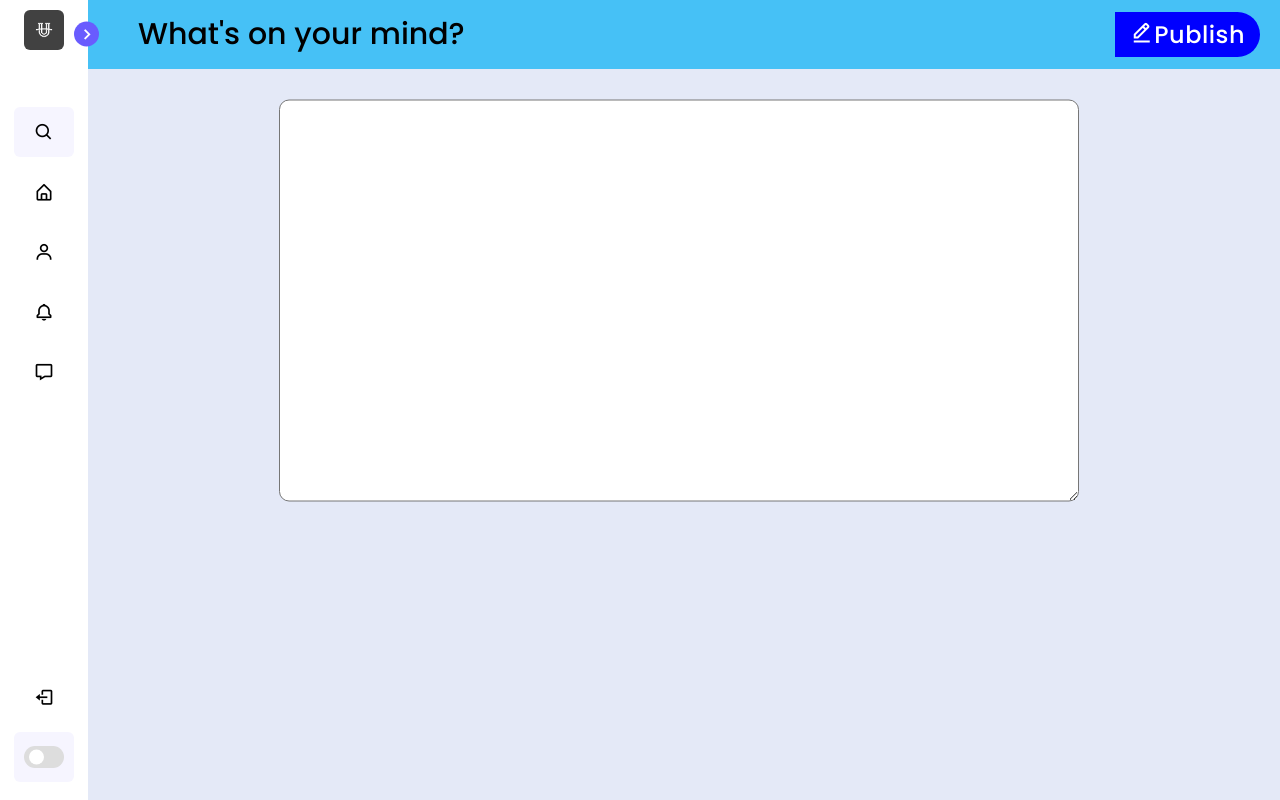
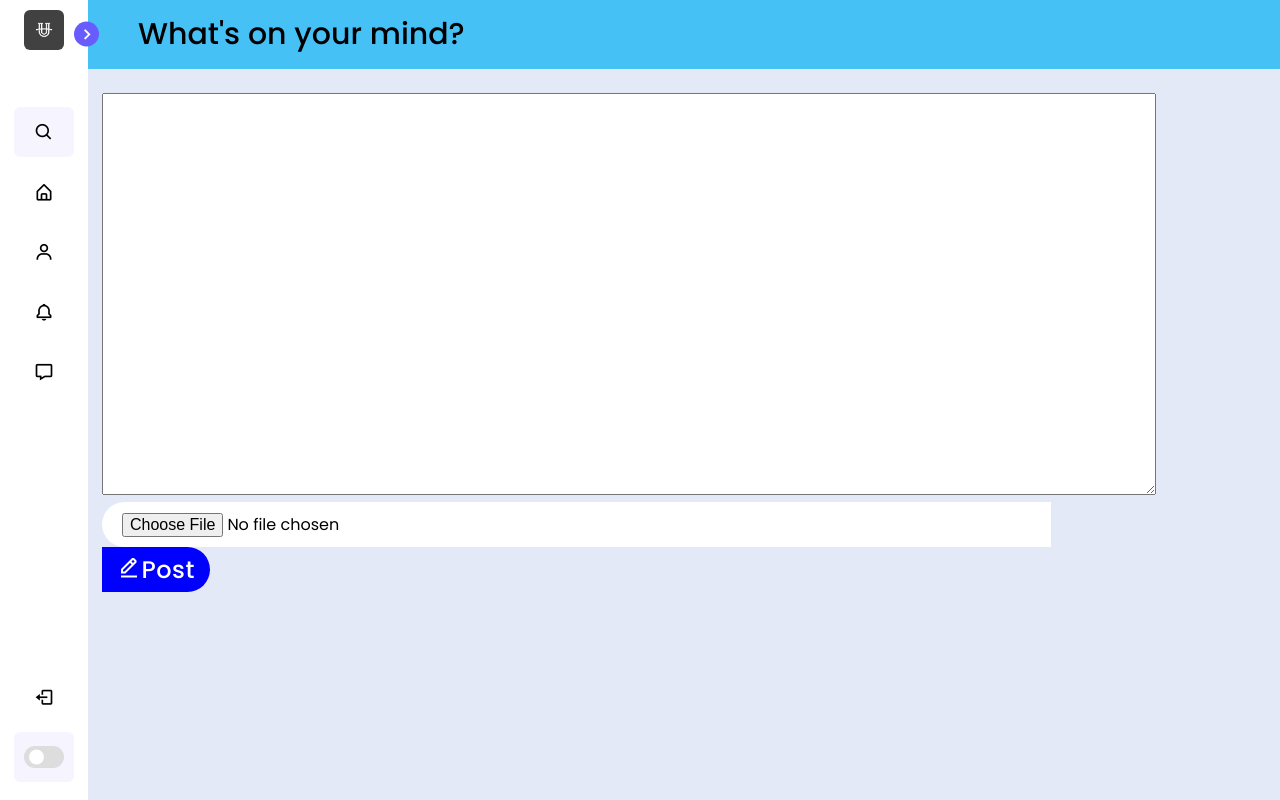
Before and after one commit to IanMapacpac/Mapacpac_IT2A_finalproject_Unblurred-main, a PHP site: page /publish.php in a window 1280 px wide. Run offline with PHP 8.4, Linux system fonts and the light colour scheme; the visitor is signed in with stand-in values (Sample User, id 1).

Commit message:
updated style

```diff
--- a/publish.php
+++ b/publish.php
@@ -102,13 +102,14 @@ if(isset($_SESSION["ses_username"]) === false){
     </nav>
 
     <section class="home">
-        <div class="text">What's on your mind?<button class="posts" ><i class='bx bx-edit-alt icon' ></i>Publish</button>
+        <div class="text">What's on your mind?
         </div>
 <div class="bd-example">
      <form>
         <div class="form-group">
-    <textarea class="form-control" id="exampleFormControlTextarea1" rows="20"></textarea>
-    <button>hi</button>
+    <textarea class="form-control" id="exampleFormControlTextarea1" rows="20" style=" width: 100%; "></textarea>
+    <input type="file" class="form-control-file" id="exampleFormControlFile1" style="width: 90%">
+    <button><i class='bx bx-edit-alt icon' ></i>Post</button>
   </div>
 
    </form>
--- a/style.css
+++ b/style.css
@@ -34,7 +34,7 @@
     color: #333;
 }
 .login-form-2{
-     position: absolute;
+     position: fixed;
     top: 50%;
     left: 50%;
     transform: translate(-50%, -50%);
@@ -624,25 +624,8 @@ button{
     display: flex;
     align-items: flex-start;
 }
-.form-control {
-    position: fixed;
-    top: 50%;
-    left: 50%;
-    transform: translate(-50%, -50%);
-    width: 800px;
-    border-radius: 10px;
 
-}
-.form-group {
-    position: absolute;
-    top: 300px;
-    left: 50%;
-    transform: translate(-50%, -50%);
-    width: 800px;
-    border-radius: 10px;
-    box-shadow: #1c1212;
-    text-shadow: #333;
-}
+
 
 .bd-example {
     padding: 1.5rem;
```
